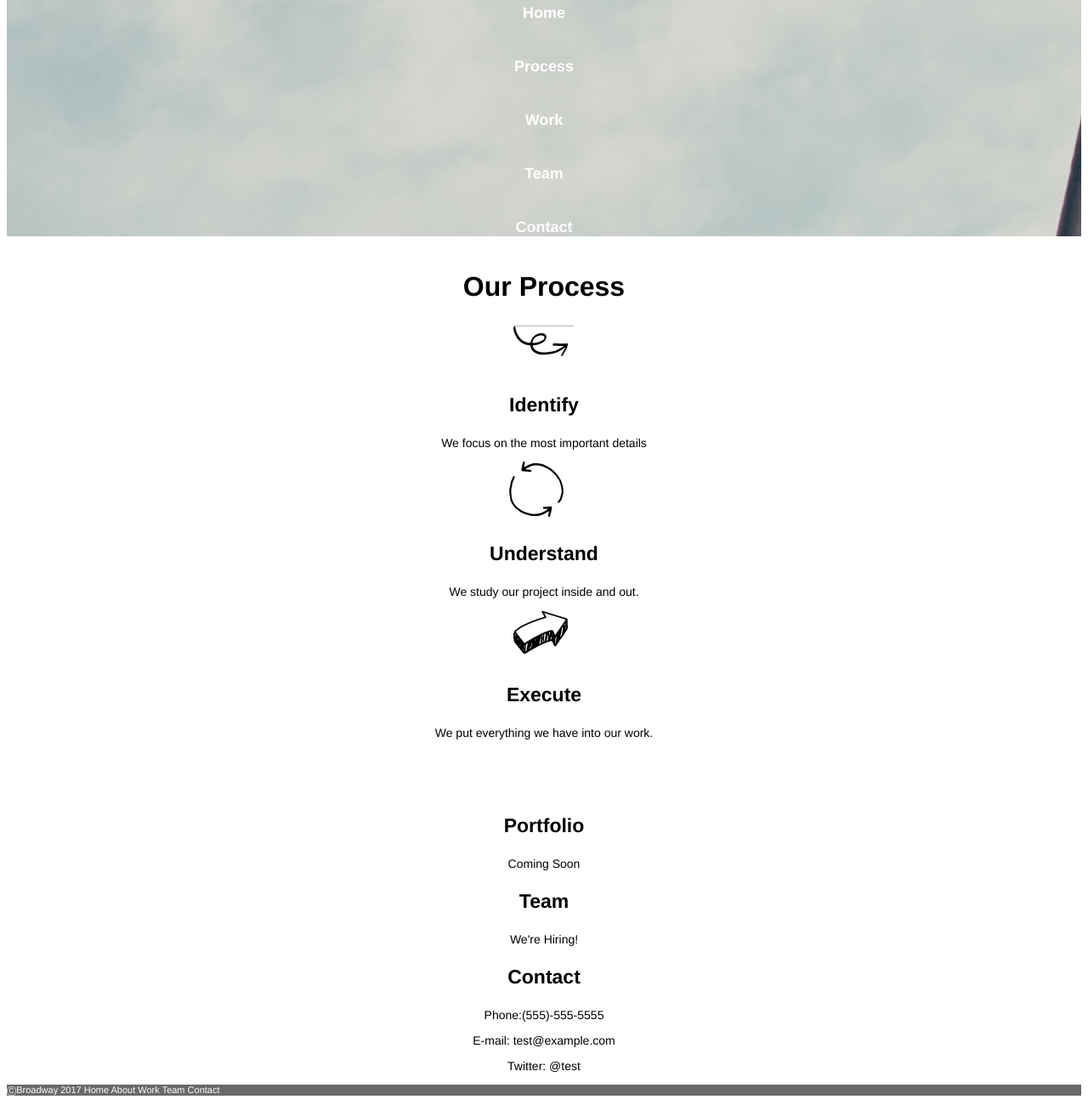
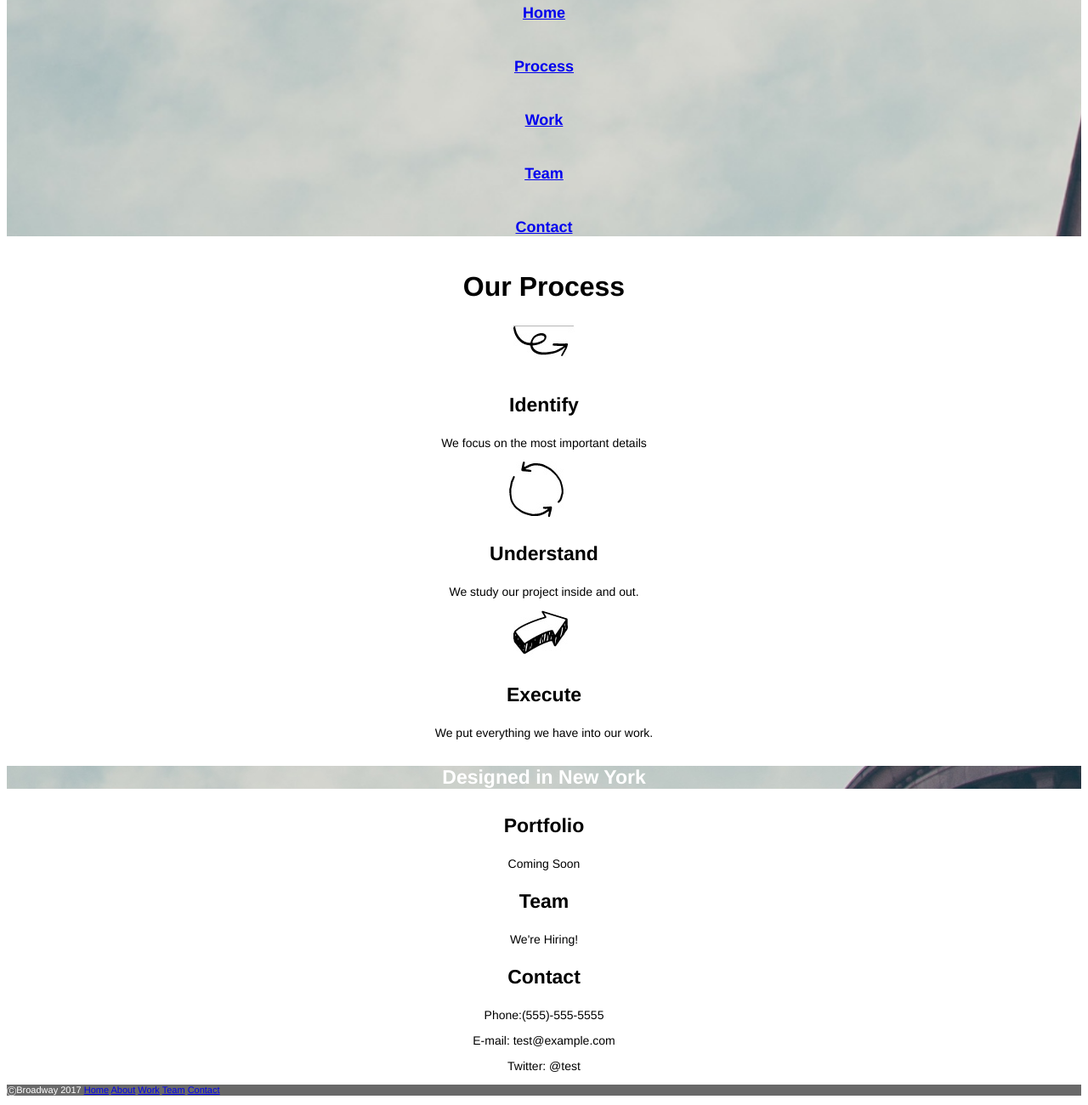
Before and after one commit to fedsex/broadway, a plain HTML site: page index.html in a window 1280 px wide. Shown: the part 169-1469 px from the top of the page at 85% size. Drawn offline with Linux system fonts and the light colour scheme.

Commit message:
Final vision for tehe project

```diff
--- a/index.html
+++ b/index.html
@@ -8,11 +8,11 @@
   <body>
     <div class="header">
       <h1>Broadway Design</h1>
-      <h6>Home</h6>
-      <h6>Process</h6>
-      <h6>Work</h6>
-      <h6>Team</h6>
-      <h6>Contact</h6>
+      <h6><a href="#">Home</a></h6>
+      <h6><a href="#">Process</a></h6>
+      <h6><a href="#">Work</a></h6>
+      <h6><a href="#">Team</a></h6>
+      <h6><a href="#contact">Contact</a></h6>
    </div>
 
     <h2>Our Process</h2>
@@ -40,12 +40,14 @@
     <h3>Team</h3>
     <p>We're Hiring!</p>
 
+    <div id="contact">
     <h3>Contact</h3>
     <p>Phone:(555)-555-5555</p>
     <p>E-mail: test@example.com</p>
     <p>Twitter: @test</p>
+   </div>
 
-  <p id="bottom">ⒸBroadway 2017 Home About Work Team Contact </p>
+  <p id="bottom">ⒸBroadway 2017 <a href="#">Home</a> <a href="#">About</a> <a href="#">Work</a> <a href="#">Team</a> <a href="#contact">Contact</a> </p>
 
 
   </body>
--- a/resources/css/style.css
+++ b/resources/css/style.css
@@ -38,6 +38,7 @@ h4{
   font-size: 23px;
   font-weight: blod;
   color: white;
+  background-image: url("../photo/the-flatiron-building.png");
 }
 
 p{
```
